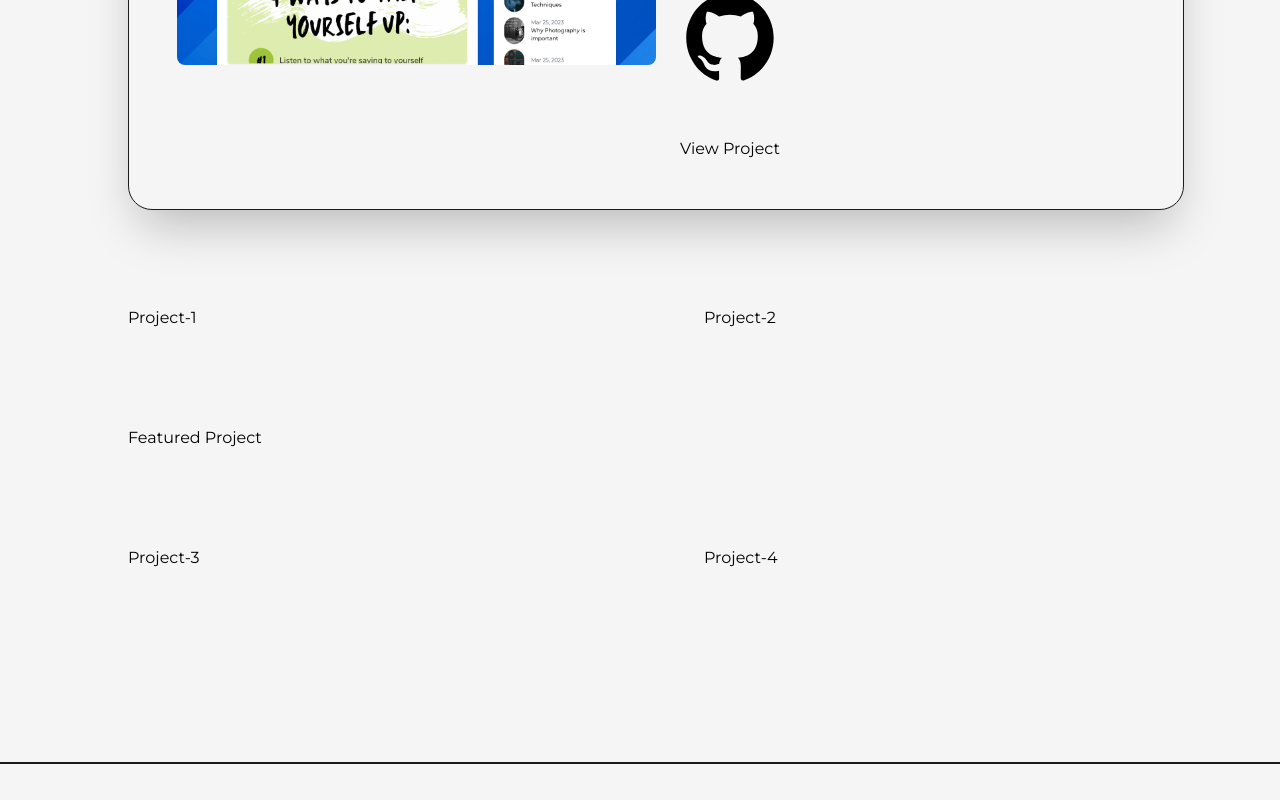
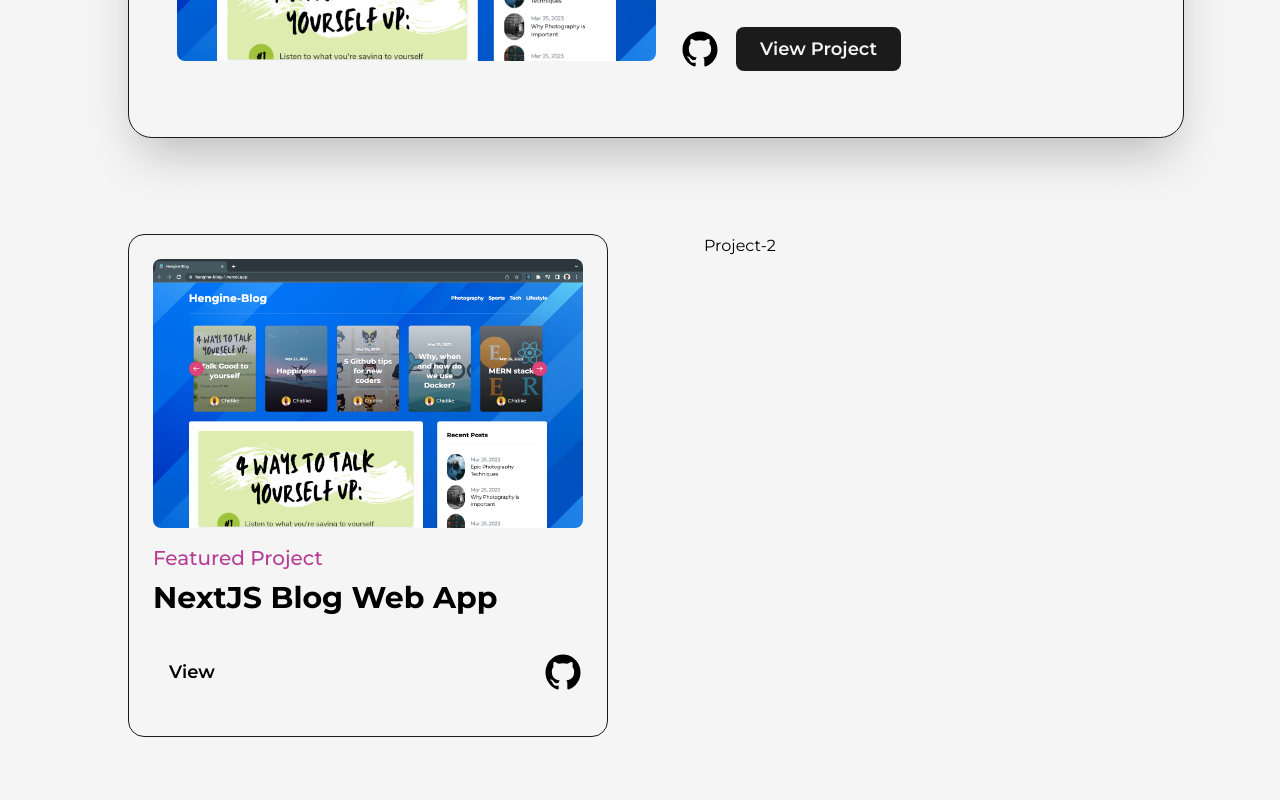
Before and after one commit to lacegiovanni17/Nextjs-dev-Portfolio, a Next.js app: page /projects in a window 1280 px wide. Shown: the part 860-1660 px from the top of the page. Built offline with nearby package versions, Linux system fonts and the light colour scheme.

Commit message:
added new feat

```diff
--- a/src/pages/projects.js
+++ b/src/pages/projects.js
@@ -27,11 +27,11 @@
           <h2 className="my-2 w-full text-left text-4xl font-bold">{title}</h2>
         </Link>
         <p className="my-2 font-medium text-dark">{summary}</p>
-        <div>
-          <Link href={github} target="_blank">
+        <div className="mt-2 flex items-center">
+          <Link href={github} target="_blank" className="w-10">
             <GithubIcon />
           </Link>
-          <Link href={link} target="_blank">
+          <Link href={link} target="_blank" className="ml-4 rounded-lg bg-dark text-light p-2 px-6 text-lg font-semibold">
             View Project
           </Link>
         </div>
@@ -39,6 +39,43 @@
     </article>
   );
 };
+
+const Project = ({title, type, img, link, github}) => {
+  return (
+    <article className="w-full flex flex-col items-center justify-center rounded-2xl border border-solid border-dark bg-light p-6 relative">
+      <Link
+        href={link}
+        target="_blank"
+        className="w-full cursor-pointer overflow-hidden rounded-lg"
+      >
+        <Image src={img} alt={title} className="w-full h-auto" />
+      </Link>
+      <div className="w-full flex flex-col items-start justify-between mt-4">
+        <span className="text-primary font-medium text-xl">{type}</span>
+        <Link
+          href={link}
+          target="_blank"
+          className="hover:underline underline-offset-2"
+        >
+          <h2 className="my-2 w-full text-left text-3xl font-bold">{title}</h2>
+        </Link>
+        <div className="w-full mt-2 flex items-center justify-between">
+          <Link
+            href={link}
+            target="_blank"
+            className="ml-4 text-lg font-semibold"
+          >
+            View
+          </Link>
+          <Link href={github} target="_blank" className="w-10">
+            <GithubIcon />
+          </Link>
+        </div>
+      </div>
+    </article>
+  );
+}
+
 
 const projects = () => {
   return (
@@ -49,11 +86,14 @@
       </Head>
       <main className="w-full mb-16 flex flex-col items-center justify-center">
         <Layout className="pt-16">
-          <AnimatedText text="Imagination Trumps Knowledge!" />
+          <AnimatedText
+            text="Imagination Trumps Knowledge!"
+            className="mb-16"
+          />
           <div className="grid grid-cols-12 gap-24">
             <div className="col-span-12">
               <FeaturedProject
-                title="NextJS blog web app"
+                title="NextJS Blog Web App"
                 img={project1}
                 summary="With featured and recent posts, categories. full markdown articles,
                 author information, comments, and much more, this fully responsive
@@ -66,7 +106,21 @@
                 type="Featured Project"
               />
             </div>
-            <div className="col-span-6">Project-1</div>
+            <div className="col-span-6">
+              <Project
+                title="NextJS Blog Web App"
+                img={project1}
+                summary="With featured and recent posts, categories. full markdown articles,
+                author information, comments, and much more, this fully responsive
+                CMS Blog App by Henry is the best Blog Application that
+                you can currently find on the web. And what's best of all is
+                that you and your clients can manage the blog from a dedicated
+                Content Management System with Hygraph"
+                link="https://hengine-blog-1.vercel.app/"
+                github="https://github.com/lacegiovanni17/hengine-blog"
+                type="Featured Project"
+              />
+            </div>
             <div className="col-span-6">Project-2</div>
             <div className="col-span-12">Featured Project</div>
             <div className="col-span-6">Project-3</div>
```
